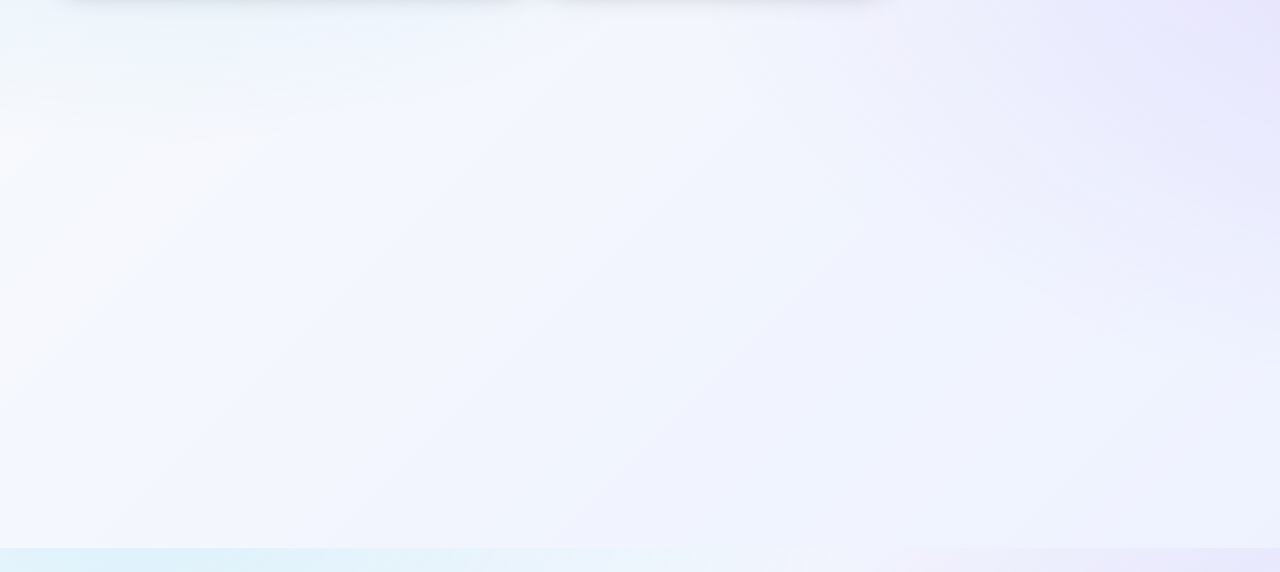
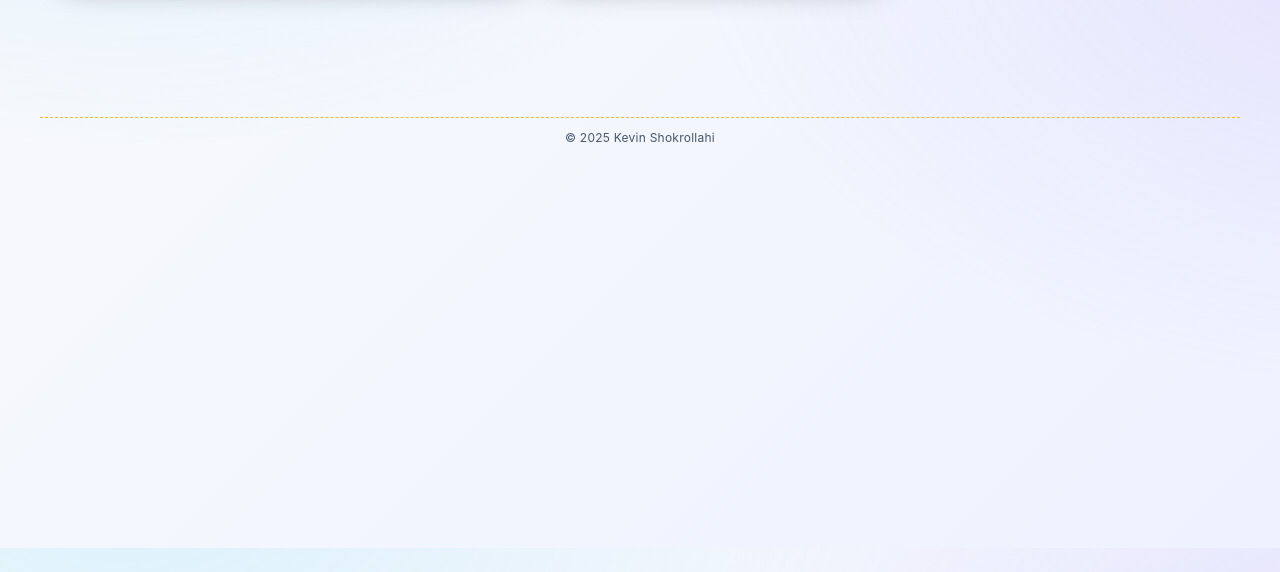
Before and after one commit to Ronin1351/CostKit, a plain HTML site: page index.html in a window 1280 px wide. Shown: the part 252-824 px from the top of the page. Drawn offline with Linux system fonts and the light colour scheme.

Commit message:
Update index.html

```diff
--- a/index.html
+++ b/index.html
@@ -191,6 +191,18 @@
   .subtle{ font-size:12px; color:var(--muted); }
   .divider{ height:1px; background: var(--border); margin:8px 0 12px; }
   .footer{ display:flex; justify-content:flex-end; gap:10px; margin-top:10px; }
+
+  /* Credit footer */
+  .credit{
+    max-width:1200px;
+    margin:32px auto 16px;
+    padding-top:12px;
+    border-top:1px dashed var(--border);
+    text-align:center;
+    color:var(--muted);
+    font-size:12px;
+    letter-spacing:.02em;
+  }
 </style>
 </head>
 <body>
@@ -655,5 +667,7 @@
   // Defaults
   purchaseUnitSel.value = "g"; recipeUnitSel.value = "g"; recalc();
 </script>
+
+  <footer class="credit">© 2025 Kevin Shokrollahi</footer>
 </body>
 </html>
```
